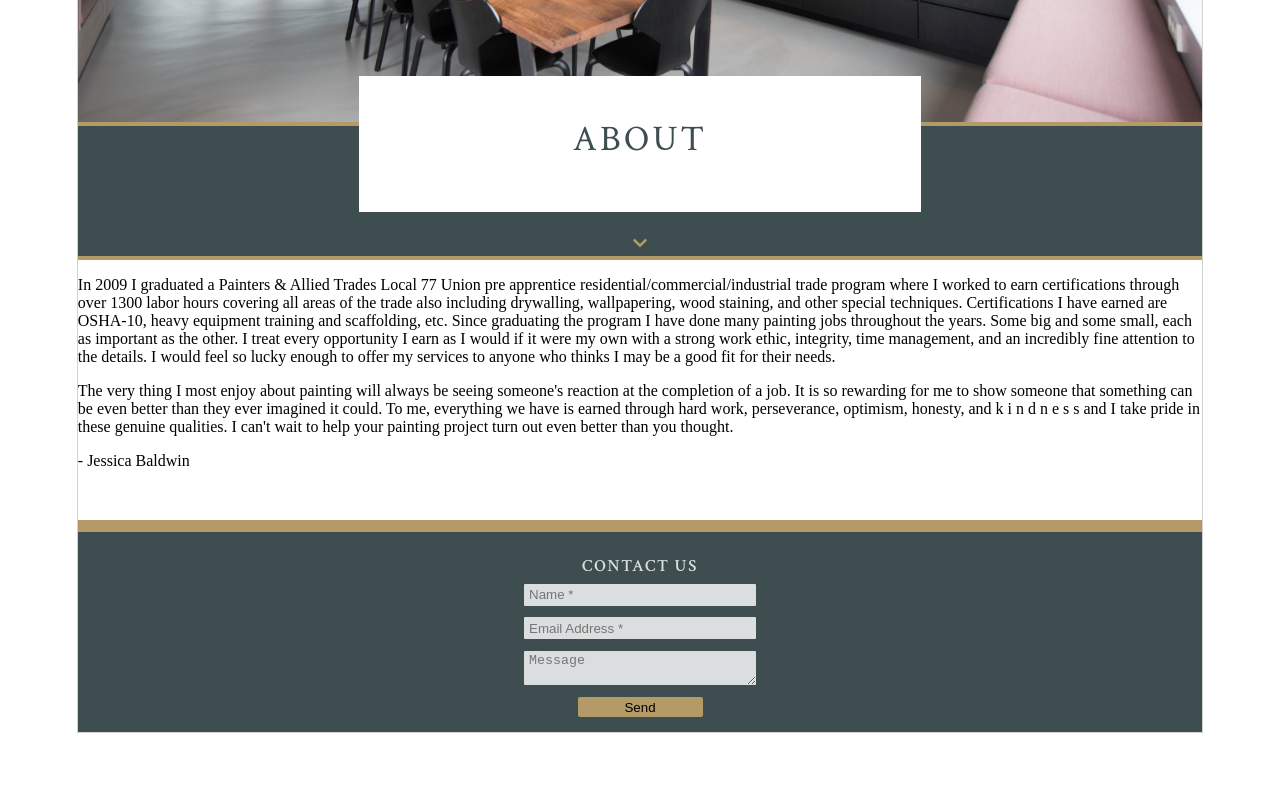
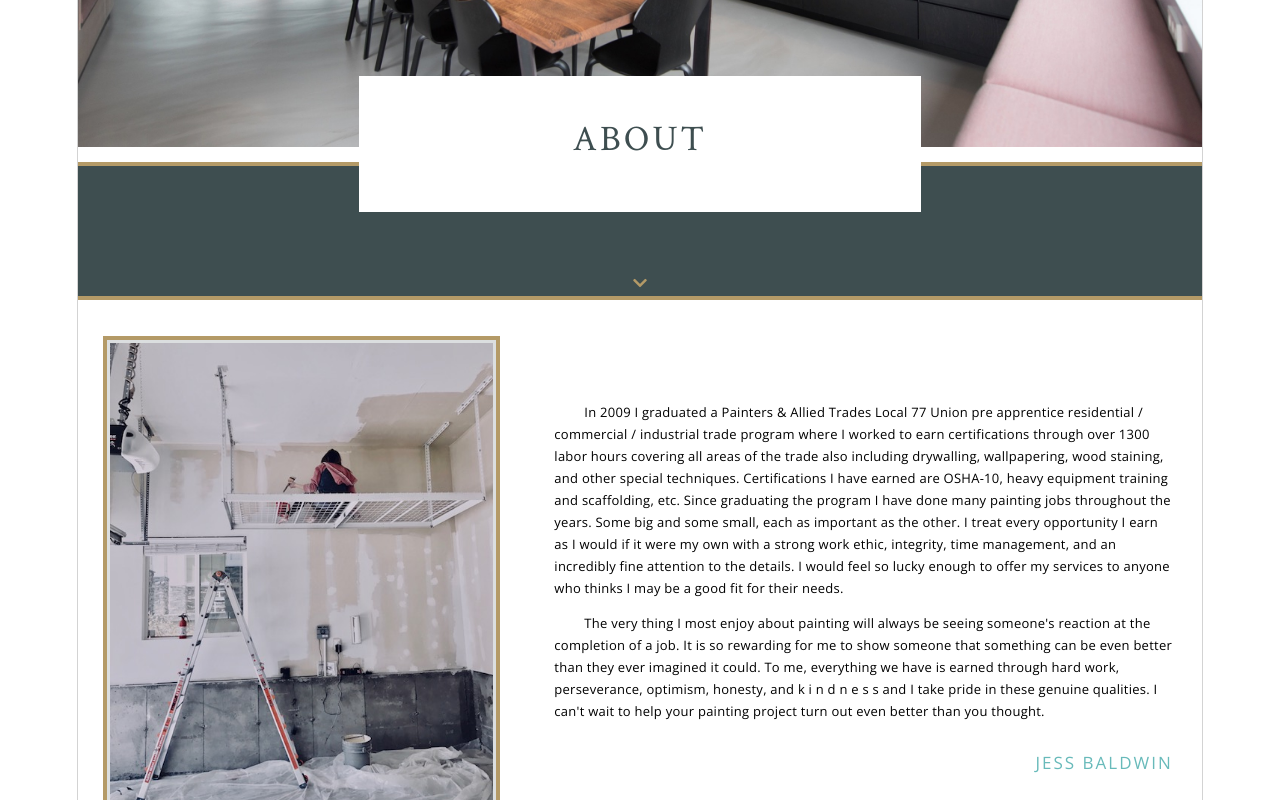
Before and after one commit to brittanyjat/jpaints2.0, a React (Create React App) app: page /about in a window 1280 px wide. Shown: the part 540-1340 px from the top of the page. Built offline with nearby package versions, Linux system fonts and the light colour scheme.

Commit message:
styling about page

```diff
--- a/src/Components/About/AboutMain.js
+++ b/src/Components/About/AboutMain.js
@@ -1,6 +1,7 @@
 import React from 'react';
 import Hero from '../Home/Hero';
 import commercial2 from '../../assets/commercial2.jpeg';
+import jess from '../../assets/jess.jpg';
 
 let aboutSubtitle =
     <div className='subtitle sub-subtitle'>
@@ -10,14 +11,15 @@ let aboutSubtitle =
 export default function AboutMain() {
     return (
         <div>
-            <Hero img={commercial2} title={aboutSubtitle}/>
-            <div className='partition'><i className="fas fa-chevron-down"></i></div>
-            <div>
+            <Hero img={commercial2} title={aboutSubtitle} />
 
-                {/* <img src={jess} alt='jess' /> */}
-                <p>{'In 2009 I graduated a Painters & Allied Trades Local 77 Union pre apprentice residential/commercial/industrial trade program where I worked to earn certifications through over 1300 labor hours covering all areas of the trade also including drywalling, wallpapering, wood staining, and other special techniques. Certifications I have earned are OSHA-10, heavy equipment training and scaffolding, etc. Since graduating the program I have done many painting jobs throughout the years. Some big and some small, each as important as the other. I treat every opportunity I earn as I would if it were my own with a strong work ethic, integrity, time management, and an incredibly fine attention to the details. I would feel so lucky enough to offer my services to anyone who thinks I may be a good fit for their needs.'}</p>
-                <p>{"The very thing I most enjoy about painting will always be seeing someone's reaction at the completion of a job. It is so rewarding for me to show someone that something can be even better than they ever imagined it could. To me, everything we have is earned through hard work, perseverance, optimism, honesty, and k i n d n e s s and I take pride in these genuine qualities. I can't wait to help your painting project turn out even better than you thought."}</p>
-                <span>- Jessica Baldwin</span>
+            <div className='about-bio-container'>
+                <img src={jess} alt='jess' />
+                <div>
+                    <p>{'In 2009 I graduated a Painters & Allied Trades Local 77 Union pre apprentice residential / commercial / industrial trade program where I worked to earn certifications through over 1300 labor hours covering all areas of the trade also including drywalling, wallpapering, wood staining, and other special techniques. Certifications I have earned are OSHA-10, heavy equipment training and scaffolding, etc. Since graduating the program I have done many painting jobs throughout the years. Some big and some small, each as important as the other. I treat every opportunity I earn as I would if it were my own with a strong work ethic, integrity, time management, and an incredibly fine attention to the details. I would feel so lucky enough to offer my services to anyone who thinks I may be a good fit for their needs.'}</p>
+                    <p>{"The very thing I most enjoy about painting will always be seeing someone's reaction at the completion of a job. It is so rewarding for me to show someone that something can be even better than they ever imagined it could. To me, everything we have is earned through hard work, perseverance, optimism, honesty, and k i n d n e s s and I take pride in these genuine qualities. I can't wait to help your painting project turn out even better than you thought."}</p>
+                    <p>Jess Baldwin</p>
+                </div>
             </div>
         </div>
     )
--- a/src/Components/Header.js
+++ b/src/Components/Header.js
@@ -22,7 +22,7 @@ class Header extends Component {
         const { showNav } = this.state;
         return (
             <div id='header'>
-                <h1>JPaints Utah</h1>
+                <Link to='/'><h1>JPaints Utah</h1></Link>
                 <div onClick={() => this.setState({ showNav: !showNav })} className='menu-trigger'>
                     <i className="fas fa-bars"></i>
                 </div>
--- a/src/Components/Home/About.js
+++ b/src/Components/Home/About.js
@@ -6,8 +6,8 @@ import { Link } from 'react-router-dom';
 export default function About() {
     return (
         <div className='about-container'>
-            <div className='partition'><i className="fas fa-chevron-down"></i></div>
             <h3>We believe in strong work ethic, integrity, time management, and an incredibly fine attention to the details.</h3>
+
             <div className='about-tile-container'>
                 <div className='about-tile'>
                     <img src={room5} alt='about-page' />
--- a/src/Components/Home/Hero.js
+++ b/src/Components/Home/Hero.js
@@ -2,8 +2,11 @@ import React from 'react';
 
 export default function Hero(props) {
     return (
-        <div className='hero hero-subtitle' style={{ backgroundImage: `url(${props.img})` }}>
-            {props.title}
+        <div>
+            <div className='hero hero-subtitle' style={{ backgroundImage: `url(${props.img})` }}>
+                {props.title}
+            </div>
+            <div className='partition'><i className="fas fa-chevron-down"></i></div>
         </div>
     )
 }
--- a/src/Styles/_about.scss
+++ b/src/Styles/_about.scss
@@ -1,5 +1,4 @@
 .about-container {
-    // margin-top: 50px !important;
     display: flex;
     flex-direction: column;
     align-items: center;
@@ -92,7 +91,6 @@
         }
     }
     .partition {
-        margin-top: -25px !important;
         height: 100px;
     }
 }
--- a/src/Styles/_aboutMain.scss
+++ b/src/Styles/_aboutMain.scss
@@ -0,0 +1,81 @@
+.about-bio-container {
+    margin-top: 40px;
+    display: flex;
+    flex-direction: column;
+    align-items: center;
+    img {
+        max-width: 70%;
+        border: solid 3px $ltGray;
+        outline: solid 4px $gold;
+    }
+    div {
+        width: 90%;
+        margin-top: 15px;
+        font-weight: 300;
+        p {
+            font-family: $font2;
+            text-indent: 30px;
+            line-height: 22px;
+            font-size: 13px;
+            letter-spacing: .25px;
+        }
+        p:nth-child(3) {
+            letter-spacing: 2px;
+            font-size: 17px;
+            text-transform: uppercase;
+            color: $ltBlue;
+            float: right;
+        }
+    }
+}
+
+@media (min-width:768px){
+    .about-bio-container {
+        img {
+            max-width: 50%;
+        }
+        div {
+            width: 80%;
+            p {
+                font-size: 14px;
+                letter-spacing: .25px;
+            }
+            p:nth-child(3) {
+                font-size: 17px;
+                text-transform: uppercase;
+            }
+        }
+    }
+}
+
+@media (min-width:936px){
+    .about-bio-container {
+        flex-direction: row;
+        align-items: center;
+        justify-content: space-around;
+        img {
+            max-width: 34%;
+            border: solid 3px $ltGray;
+            outline: solid 4px $gold;
+        }
+        div {
+            width: 55% !important;
+            margin-top: 15px;
+            font-weight: 300;
+            p {
+                font-family: $font2;
+                text-indent: 30px;
+                line-height: 22px;
+                font-size: 13px;
+                letter-spacing: .25px;
+            }
+            p:nth-child(3) {
+                letter-spacing: 2px;
+                font-size: 17px;
+                text-transform: uppercase;
+                color: $ltBlue;
+                float: right;
+            }
+        }
+    }
+}
```
Also changed, not shown: src/registerServiceWorker.js (deleted, +0 -117 lines).
